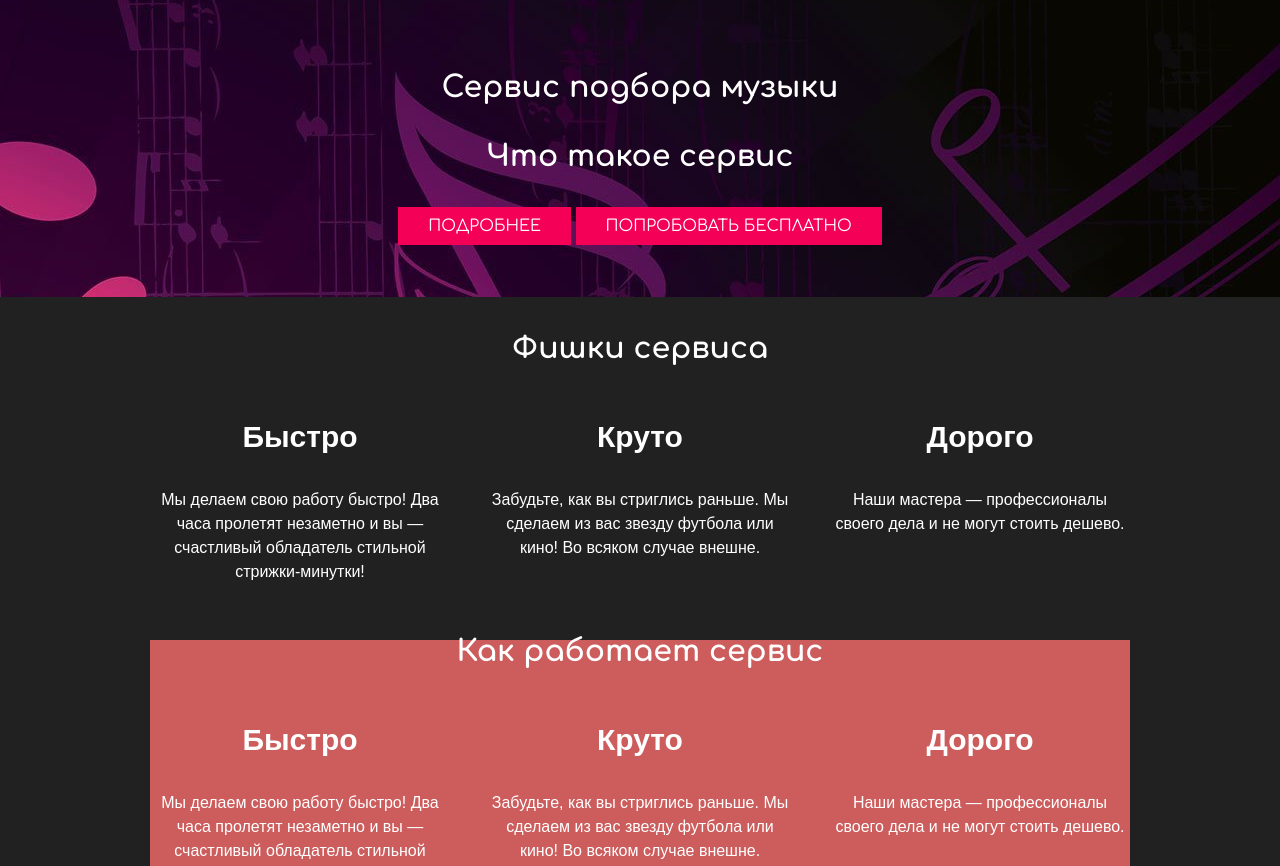
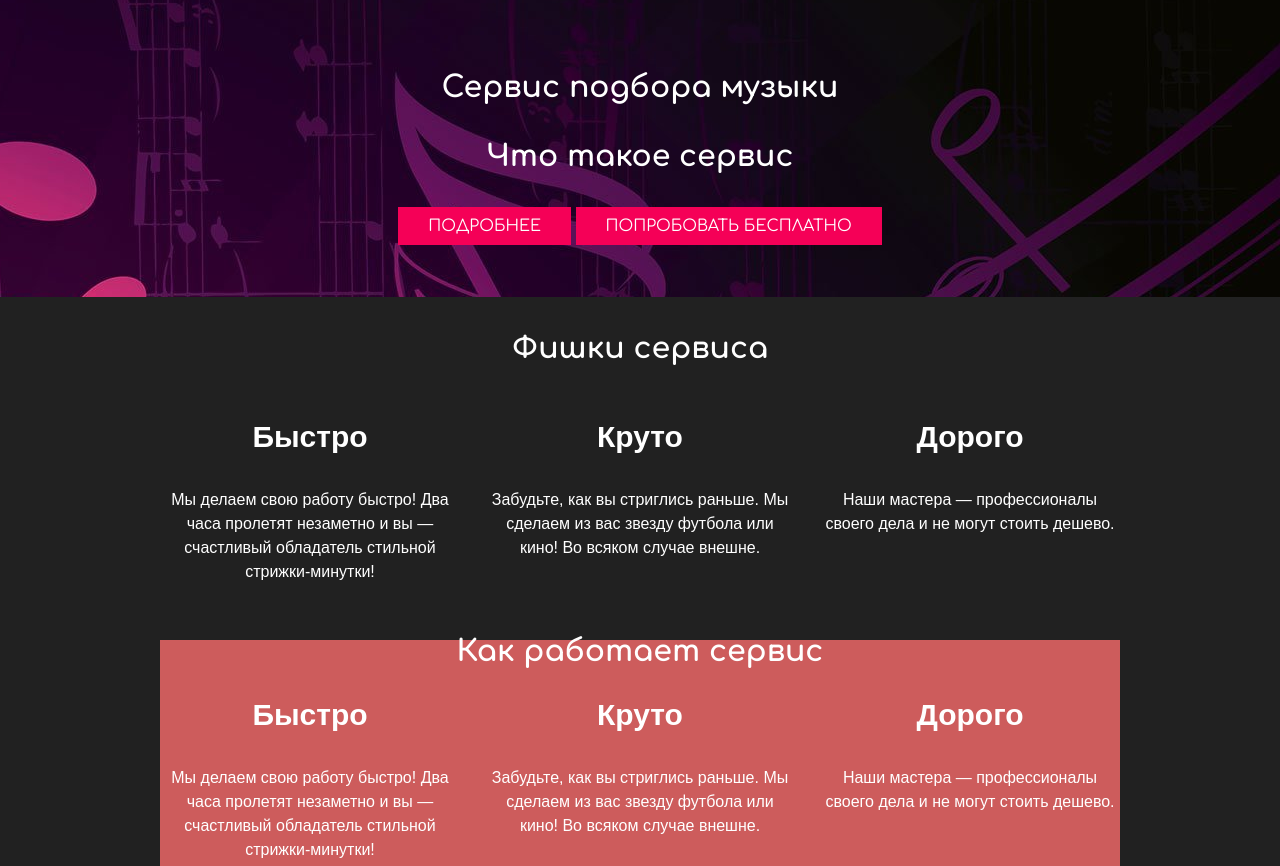
Before and after one commit to Gabymeow/lending, a plain HTML site: page index.html in a window 1280 px wide. Shown: the part 77-943 px from the top of the page. Drawn offline with Linux system fonts and the light colour scheme.

Commit message:
fix background

```diff
--- a/css/style.css
+++ b/css/style.css
@@ -30,7 +30,7 @@ h1, h2 {
 }
 
 .conteiner {
-    width: 980px;
+    width: 100%;
     margin: 0 auto;
     padding: 0 10px;
 }
@@ -126,10 +126,15 @@ button:active {
 
 /* Приемущества */
 
+
 .features{
     margin-top: 40px;
+    line-height: 24px;
+    text-align: center;
+}
 
-    text-align: center;
+.conteiner{
+    width: 960px;
 }
 
 .features-list {
@@ -156,6 +161,7 @@ button:active {
 /* Как работает */
 
 .how-ti-works{
+    line-height: 24px;
     margin-top: 40px;
     text-align: center;
 
@@ -181,6 +187,11 @@ button:active {
 .how-ti-works-item h3 {
     font-size: 30px;
     line-height: 42px;
+}
+
+.how-ti-works-h2{
+    margin: 0;
+    padding: 0;
 }
 
 /* Тарифы */
--- a/index.html
+++ b/index.html
@@ -33,6 +33,7 @@
         </header>
         <main class="conteiner">
             <section class="features">
+                <div class="features-conteiner">
                     <h2>Фишки сервиса</h2>
                     <ul class="features-list">
                         <li class="features-item">
@@ -52,9 +53,10 @@
                             <p>Наши мастера — профессионалы своего дела и не могут стоить дешево.</p>
                         </li>
                     </ul>
+                </div>
             </section>
             <section class="how-ti-works">
-                <h2>Как работает сервис</h2>
+                <h2 class="how-ti-works-h2">Как работает сервис</h2>
                 <ul class="how-ti-works-list">
                     <li class="how-ti-works-item">
                         <h3>Быстро</h3>
```
Lines whose indentation alone changed are shown as unchanged.
